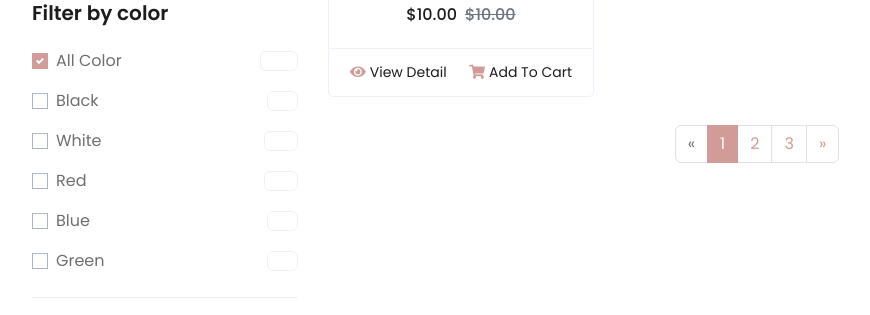
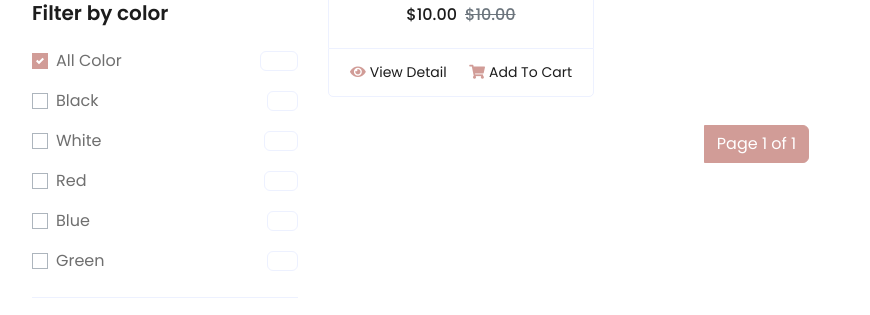
Before and after one commit to akshay-2410/Ecommerce, a Django app: page /shop/ in a window 1280 px wide. Shown: the part 959-1274 px from the top of the page, without its empty margins (31-901 px from the left). Run offline with Django 5.2, Linux system fonts and the light colour scheme; tables that the repository leaves empty hold one stand-in row (values such as "Sample post"); grey boxes marked "Sample" are stand-in pictures; some libraries are stand-ins or nearby versions.

Commit message:
pagination complete

```diff
--- a/eshop/eshop_app/templates/shop.html
+++ b/eshop/eshop_app/templates/shop.html
@@ -198,23 +198,44 @@
                 <div class="col-12 pb-1">
                     <nav aria-label="Page navigation">
                       <ul class="pagination justify-content-center mb-3">
-                        <li class="page-item disabled">
-                          <a class="page-link" href="#" aria-label="Previous">
+
+                        <li class="page-item">
+                            {% if final.has_previous %}
+                          <a class="page-link " href="?page={{ final.previous_page_number }}" aria-label="Previous">
                             <span aria-hidden="true">&laquo;</span>
                             <span class="sr-only">Previous</span>
                           </a>
+                          {% endif %}
                         </li>
-                        <li class="page-item active"><a class="page-link" href="#">1</a></li>
-                        <li class="page-item"><a class="page-link" href="#">2</a></li>
-                        <li class="page-item"><a class="page-link" href="#">3</a></li>
+
+                        <li class="page-item active"><a class="page-link" href="#">Page {{ final.number }} of {{ final.paginator.num_pages }}</a></li>
+                        {% if final.has_next %}
                         <li class="page-item">
-                          <a class="page-link" href="#" aria-label="Next">
+                          <a class="page-link" href="?page={{ final.paginator.num_pages }}" aria-label="Next">
                             <span aria-hidden="true">&raquo;</span>
                             <span class="sr-only">Next</span>
                           </a>
                         </li>
+                        {% endif %}
                       </ul>
                     </nav>
+                    <!-- <div class="pagination">
+                        <span class="step-links">
+                            {% if final.has_previous %}
+                                <a href="?page=1">&laquo; first</a>
+                                <a href="?page={{ final.previous_page_number }}">previous</a>
+                            {% endif %}
+
+                            <span class="current">
+                                Page {{ final.number }} of {{ final.paginator.num_pages }}.
+                            </span>
+
+                            {% if final.has_next %}
+                                <a href="?page={{ final.next_page_number }}">next</a>
+                                <a href="?page={{ final.paginator.num_pages }}">last &raquo;</a>
+                            {% endif %}
+                        </span>
+                    </div> -->
                 </div>
             </div>
         </div>
```
